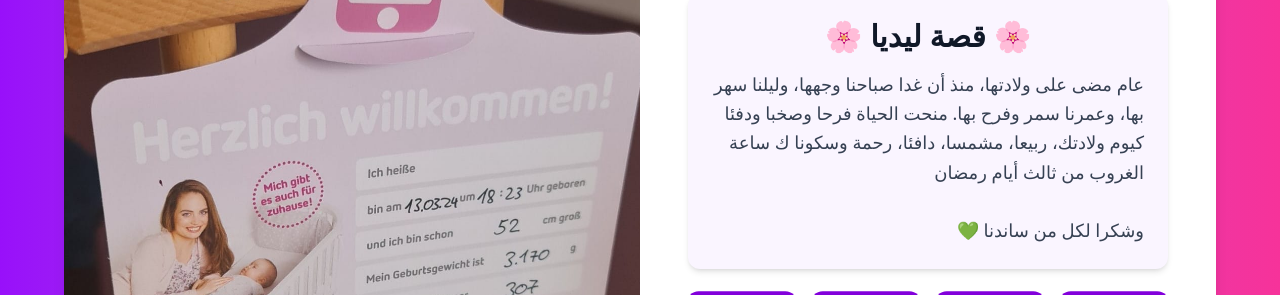
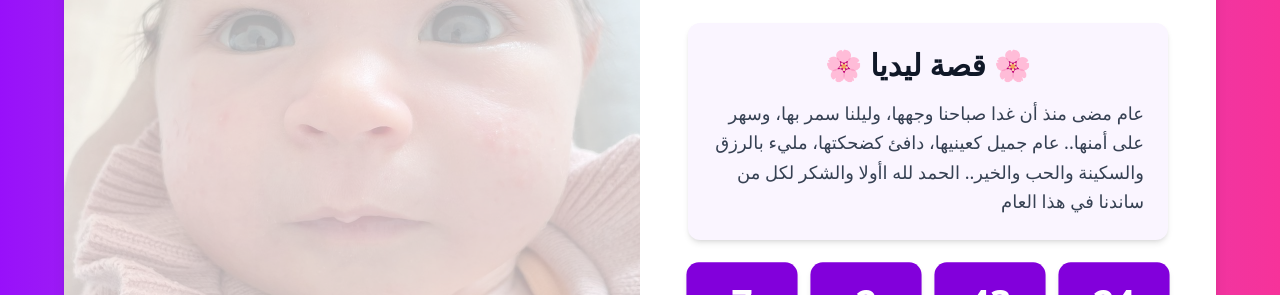
Before and after one commit to almarzouk/lidia-almarzouk, a Next.js app: page / in a window 1280 px wide. Shown: the part 317-612 px from the top of the page. Built offline with nearby package versions, Linux system fonts and the light colour scheme; no server answers; the database is empty.

Commit message:
Update Hero.js

```diff
--- a/app/components/Hero.js
+++ b/app/components/Hero.js
@@ -1,9 +1,9 @@
 "use client";
-import { useState, useEffect } from "react";
+import { useState, useEffect, useMemo } from "react";
 import { motion } from "framer-motion";
 import Balloons from "./Ballons";
 import MusicPlayer from "./MusicPlayer";
-import { useMemo } from "react";
+
 export default function Hero() {
   // 🕒 تحديد تاريخ عيد الميلاد
   const birthdayDate = useMemo(() => new Date("2025-03-30T00:00:00"), []);
@@ -28,6 +28,7 @@
   ];
   const [currentImage, setCurrentImage] = useState(0);
 
+  // ✅ حساب الوقت المتبقي
   function calculateTimeLeft() {
     const now = new Date();
     const difference = birthdayDate - now;
@@ -41,21 +42,8 @@
     };
   }
 
-  // ✅ تغيير الصورة كل 2 ثانية
+  // ✅ تحديث الوقت المتبقي كل ثانية
   useEffect(() => {
-    function calculateTimeLeft() {
-      const now = new Date();
-      const difference = birthdayDate - now;
-      if (difference <= 0) return { days: 0, hours: 0, minutes: 0, seconds: 0 };
-
-      return {
-        days: Math.floor(difference / (1000 * 60 * 60 * 24)),
-        hours: Math.floor((difference / (1000 * 60 * 60)) % 24),
-        minutes: Math.floor((difference / 1000 / 60) % 60),
-        seconds: Math.floor((difference / 1000) % 60),
-      };
-    }
-
     setTimeLeft(calculateTimeLeft());
 
     const timer = setInterval(() => {
@@ -65,12 +53,23 @@
     return () => clearInterval(timer);
   }, [birthdayDate]);
 
+  // ✅ تغيير الصورة كل 2 ثانية
+  useEffect(() => {
+    const imageInterval = setInterval(() => {
+      setCurrentImage((prevImage) => (prevImage + 1) % images.length);
+    }, 2000);
+
+    return () => clearInterval(imageInterval);
+  }, [images.length]);
+
   if (!timeLeft) return null;
+
   return (
     <section className="relative w-full h-screen flex items-center justify-center px-6 md:px-12 overflow-hidden mt-10">
       <MusicPlayer />
       <Balloons />
-      {/* ✅ Floating Balloons */}
+
+      {/* ✅ بالونات متحركة */}
       <div className="absolute inset-0 pointer-events-none">
         <motion.img
           src="/ballons.png"
@@ -88,14 +87,14 @@
         />
       </div>
 
-      {/* ✅ Container (Grid for Image & Content) */}
+      {/* ✅ الحاوية الرئيسية */}
       <motion.div
         className="grid grid-cols-1 md:grid-cols-2 max-w-6xl w-full bg-white bg-opacity-70 rounded-3xl shadow-lg overflow-hidden"
         initial={{ opacity: 0, y: 50 }}
         animate={{ opacity: 1, y: 0 }}
         transition={{ duration: 1 }}
       >
-        {/* ✅ Left Side: Image Slider (Now visible on all screens) */}
+        {/* ✅ الصورة المتغيرة */}
         <div className="w-full relative min-h-[350px] md:min-h-[450px] overflow-hidden">
           <motion.img
             key={currentImage}
@@ -108,7 +107,7 @@
           />
         </div>
 
-        {/* ✅ Right Side: Content */}
+        {/* ✅ المحتوى */}
         <div className="flex flex-col justify-center p-6 md:p-12 text-gray-800">
           <motion.h1
             className="text-4xl md:text-5xl font-extrabold text-purple-700 mb-4 text-center"
@@ -118,13 +117,14 @@
           >
             🎉 عيد ميلاد ليديا 🎂
           </motion.h1>
+
           <p className="text-lg md:text-xl font-medium leading-relaxed mb-6 text-center">
             انضموا إلينا للاحتفال بعيد ميلاد ليديا يوم{" "}
             <strong className="text-pink-400">30 مارس</strong>! 🎈🥳 استعدوا
             للحفلة الأروع مع العائلة والأصدقاء.
           </p>
 
-          {/* ✅ القصة القصيرة */}
+          {/* ✅ القصة */}
           <motion.div
             className="bg-purple-50 p-4 md:p-6 rounded-xl shadow-md mb-6"
             initial={{ opacity: 0, y: 20 }}
@@ -135,12 +135,7 @@
               🌸 قصة ليديا 🌸
             </h2>
             <p className="text-right md:text-lg text-gray-700 leading-relaxed">
-              عام مضى على ولادتها، منذ أن غدا صباحنا وجهها، وليلنا سهر بها،
-              وعمرنا سمر وفرح بها. منحت الحياة فرحا وصخبا ودفئا كيوم ولادتك،
-              ربيعا، مشمسا، دافئا، رحمة وسكونا ك ساعة الغروب من ثالث أيام رمضان
-              <br />
-              <br />
-              💚 وشكرا لكل من ساندنا
+عام مضى منذ أن غدا صباحنا وجهها، وليلنا سمر بها، وسهر على أمنها.. عام جميل كعينيها، دافئ كضحكتها، مليء بالرزق والسكينة والحب والخير.. الحمد لله اأولا والشكر لكل من ساندنا في هذا العام
             </p>
           </motion.div>
 
```
